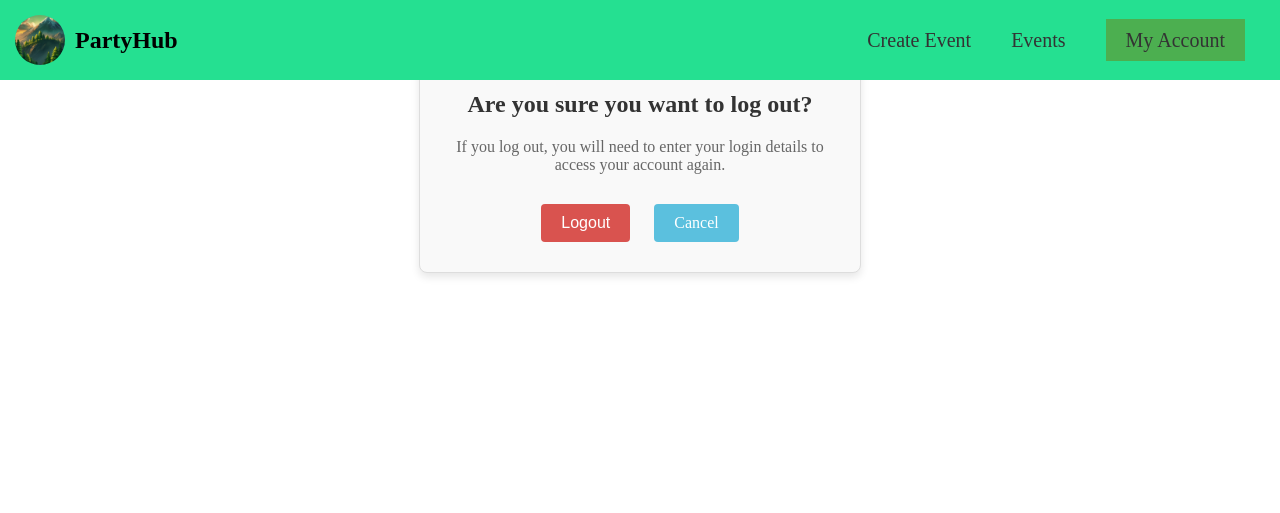
After one commit to 3iqpotato/PartyHub, a Django app: template PartyHub_Project/templates/Accounts/logout.html in a window 1280 px wide. The commit adds this page. Shown: the top 513 px of the page. Run offline with Django 5.2, Linux system fonts and the light colour scheme; the template is opened without the code that fills it, so the values that code supplies are empty; the visitor is signed in with stand-in values (Sample User, id 1).

Commit message:
Add: added logout and fixed some bugs

```diff
--- a/PartyHub_Project/PartyHub_Project/Accounts/models.py
+++ b/PartyHub_Project/PartyHub_Project/Accounts/models.py
@@ -34,7 +34,7 @@ class UserProfile(models.Model):
         max_length=300,
     )
 
-    profile_picture = models.ImageField(upload_to='images/profiles/', blank=True, null=True)
+    profile_picture = models.ImageField(upload_to='profiles/', blank=True, null=True)
 
     bio = models.TextField(blank=True, null=True)
 
--- a/PartyHub_Project/PartyHub_Project/Accounts/urls.py
+++ b/PartyHub_Project/PartyHub_Project/Accounts/urls.py
@@ -1,12 +1,12 @@
 from PartyHub_Project.Accounts import views
-from django.contrib.auth.views import LoginView, LogoutView
+from PartyHub_Project.Accounts.views import CustomLoginView
+from django.contrib.auth.views import LogoutView
 from django.urls import path, include
 
 urlpatterns = [
     path('register/', views.register, name='register'),  # за регистрация
-    path('login/', LoginView.as_view(template_name="accounts/login.html"), name='login'),       # за логване
+    path('login/', CustomLoginView.as_view(), name='login'),       # за логване
     path('logout/', LogoutView.as_view(), name='logout'),    # за излизане
-    # path('profile/', views.ProfileDetailsView.as_view(), name='profile'),
     path('profile/', include([
         path('details/', views.ProfileDetailsView.as_view(), name='profile_details'),
         path('edit/', views.ProfileEditView.as_view(), name='profile_edit'),
--- a/PartyHub_Project/PartyHub_Project/urls.py
+++ b/PartyHub_Project/PartyHub_Project/urls.py
@@ -14,7 +14,8 @@ Including another URLconf
     1. Import the include() function: from django.urls import include, path
     2. Add a URL to urlpatterns:  path('blog/', include('blog.urls'))
 """
-
+from django.conf import settings
+from django.conf.urls.static import static
 from django.contrib import admin
 from django.urls import path, include
 
@@ -24,5 +25,5 @@ urlpatterns = [
     path('events', include('PartyHub_Project.Party.urls')),
     path('accounts/', include('PartyHub_Project.Accounts.urls')),
 ]
-# if settings.DEBUG:
-#     urlpatterns += static(settings.MEDIA_URL, document_root=settings.MEDIA_ROOT)
+if settings.DEBUG:
+    urlpatterns += static(settings.MEDIA_URL, document_root=settings.MEDIA_ROOT)
--- /dev/null
+++ b/PartyHub_Project/static/JS/Nav_buttons_functionality.js
@@ -0,0 +1,9 @@
+    document.querySelector('.dropbtn').addEventListener('click', function(event) {
+        var dropdownContent = document.querySelector('.dropdown-content');
+
+        // Превключваме показването на падащото меню
+        dropdownContent.style.display = dropdownContent.style.display === 'block' ? 'none' : 'block';
+
+        // Спираме нормалното поведение на линка, за да не се презарежда страницата
+        event.preventDefault();
+    });
--- /dev/null
+++ b/PartyHub_Project/static/css/Accounts_css/logout.css
@@ -0,0 +1,49 @@
+.logout-container {
+    max-width: 400px;
+    margin: 50px auto;
+    text-align: center;
+    padding: 20px;
+    border: 1px solid #ddd;
+    border-radius: 8px;
+    background-color: #f9f9f9;
+    box-shadow: 0px 4px 8px rgba(0, 0, 0, 0.1);
+}
+
+.logout-container h2 {
+    font-size: 24px;
+    color: #333;
+}
+
+.logout-container p {
+    color: #666;
+    margin-bottom: 20px;
+}
+
+.confirm-logout, .cancel-logout {
+    display: inline-block;
+    padding: 10px 20px;
+    margin: 10px;
+    font-size: 16px;
+    border-radius: 4px;
+    text-decoration: none;
+    color: white;
+    cursor: pointer;
+}
+
+.confirm-logout {
+    background-color: #d9534f; /* Червен бутон за излизане */
+    border: none;
+}
+
+.cancel-logout {
+    background-color: #5bc0de; /* Син бутон за отказ */
+    color: white;
+}
+
+.confirm-logout:hover {
+    background-color: #c9302c;
+}
+
+.cancel-logout:hover {
+    background-color: #31b0d5;
+}
--- a/PartyHub_Project/static/css/navigation_bar.css
+++ b/PartyHub_Project/static/css/navigation_bar.css
@@ -49,3 +49,107 @@ body {
 #nav_links a:hover {
     text-decoration: underline; /* Подчертаване при задържане на курсора */
 }
+
+#user_links {
+    display: flex;
+    justify-content: flex-start;
+    align-items: center;
+    list-style: none;
+    padding: 0;
+}
+
+/* Стилове за dropdown контейнера */
+/* Стилове за основните линкове */
+#user_links {
+    display: flex;
+    align-items: center; /* За да подравниш линковете по център */
+}
+
+#user_links a {
+    margin-right: 20px; /* Разстояние между линковете */
+    text-decoration: none; /* Премахва подчертаването на линковете */
+    color: #333; /* Цвета на текста */
+}
+
+/* Стилове за падащото меню */
+.dropdown {
+    position: relative;
+    display: inline-block; /* За да се нареди редом с останалите линкове */
+}
+
+.dropdown .dropbtn {
+    background-color: #4CAF50; /* Зелен фон */
+    color: white;
+    padding: 10px 20px;
+    font-size: 16px;
+    border: none;
+    cursor: pointer;
+}
+
+/* Падащото съдържание */
+.dropdown-content {
+    display: none; /* Скрива съдържанието по подразбиране */
+    position: absolute;
+    background-color: #f9f9f9; /* Светъл фон */
+    min-width: 160px;
+    box-shadow: 0px 8px 16px rgba(0, 0, 0, 0.2);
+    z-index: 1;
+}
+
+.dropdown-content a {
+    color: black;
+    padding: 12px 16px;
+    text-decoration: none;
+    display: block;
+}
+
+/* Променя стила на линковете при hover */
+.dropdown-content a:hover {
+    background-color: #ddd; /* Променя фона на линковете при задържане на мишката */
+}
+
+/* Показване на падащото меню при hover */
+.dropdown:hover .dropdown-content {
+    display: block; /* Показва менюто когато мишката е върху падащото меню */
+}
+
+.dropdown:hover .dropbtn {
+    background-color: #3e8e41; /* Променя фона на бутона при hover */
+}
+
+.logout-form {
+    display: block;
+    margin: 0;
+    padding: 0;
+}
+
+.logout-link {
+    background: none;
+    border: none;
+    color: black;
+    padding: 6px 16px;
+    font-size: 16px;
+    text-align: left;
+    width: auto;
+    cursor: pointer;
+    text-decoration: none;
+    display: block;
+}
+
+/*.logout-link:hover {*/
+/*    background-color: #ddd; !* Променя фона при задържане *!*/
+/*}*/
+
+/*!* Допълнителни стилове *!*/
+/*.dropdown-content a,*/
+/*.logout-link {*/
+/*    color: black;*/
+/*    display: block;*/
+/*    text-decoration: none;*/
+/*    padding: 12px 16px;*/
+/*}*/
+
+/*.dropdown-content a:hover,*/
+/*.logout-link:hover {*/
+/*    background-color: #ddd;*/
+/*}*/
--- a/PartyHub_Project/static/css/styles.css
+++ b/PartyHub_Project/static/css/styles.css
@@ -1,3 +1,3 @@
+@import "navigation_bar.css";
 @import "footer.css";
-@import "navigation_bar.css";
 @import "base.css";
--- /dev/null
+++ b/PartyHub_Project/templates/Accounts/logout.html
@@ -0,0 +1,17 @@
+{% extends "Common/base.html" %}
+{% load static %}
+{% block styles %}
+    <link rel="stylesheet" href="{% static 'css/Accounts_css/logout.css' %}">
+{% endblock %}
+{% block content %}
+<div class="logout-container">
+    <h2>Are you sure you want to log out?</h2>
+    <p>If you log out, you will need to enter your login details to access your account again.</p>
+
+    <form method="post" action="{% url 'logout' %}">
+        {% csrf_token %}
+        <button type="submit" class="confirm-logout">Logout</button>
+        <a href="{% url 'profile_details' %}" class="cancel-logout">Cancel</a>
+    </form>
+</div>
+{% endblock %}
--- a/PartyHub_Project/templates/Accounts/profile_details.html
+++ b/PartyHub_Project/templates/Accounts/profile_details.html
@@ -9,7 +9,7 @@
             <!-- Профилна снимка и VIP статус -->
             <div class="profile-picture-wrapper">
                 {% if user.profile.profile_picture %}
-                <img src="{{ user.profile.profile_picture }}" alt="Profile Picture" class="profile-picture {% if user.profile.is_vip %}vip{% endif %}">
+                <img src="{{ user.profile.profile_picture.url }}" alt="Profile Picture" class="profile-picture {% if user.profile.is_vip %}vip{% endif %}">
                 {% else %}
                 <img src="{% static 'images/profiles/default_img.jpg' %}" alt="Profile Picture" class="profile-picture {% if user.profile.is_vip %}vip{% endif %}">
             {% endif %}
@@ -33,7 +33,7 @@
         <!-- Информация за потребителя -->
         <div class="profile-info-details">
             <h3>About Me: </h3>
-            <p>{{ user.bio }}</p>
+            <p>{{ user.profile.bio }}</p>
         </div>
 
         <!-- Бутон за редактиране на профила -->
--- a/PartyHub_Project/templates/Common/navigation_bar.html
+++ b/PartyHub_Project/templates/Common/navigation_bar.html
@@ -16,13 +16,27 @@
         </div>
         {% else %}
 
-                <!-- Линкове за влезли потребители -->
-                <div id="user_links">
-                    <a href="{% url 'profile_details' %}">My Account</a>
-                    <a href="">Events</a>
-                    <a href="">My Tickets</a>
+            <!-- Линкове за влезли потребители -->
+            <div id="user_links">
+                <a href="">Create Event</a>
+                <a href="">Events</a>
+
+                <!-- Падащо меню за "My Account" -->
+                <div class="dropdown">
+                    <a href="#" class="dropbtn">My Account</a>
+                    <div class="dropdown-content">
+                        <a href="{% url 'profile_details' %}">View Profile</a>
+                        <a href="">My Tickets</a>
+                        <a href="">My Friends</a>
+                        <form method="post" action="{% url 'logout' %}" class="logout-form">
+                            {% csrf_token %}
+                            <button type="submit" class="logout-link"><a>Logout</a></button>
+                        </form>
+                    </div>
                 </div>
+            </div>
 
     {% endif %}
     </div>
 </nav>
+<script src="{% static 'JS/Nav_buttons_functionality.js' %}"></script>
```
Also changed, not shown: PartyHub_Project/PartyHub_Project/Accounts/views.py (+13 -1 lines), PartyHub_Project/PartyHub_Project/settings.py (+8 -0 lines), PartyHub_Project/PartyHub_Project/Accounts/migrations/0003_alter_userprofile_profile_picture.py (added), PartyHub_Project/images/profiles/default_img.jpg (added), PartyHub_Project/images/profiles/fd94a141191769.Y3JvcCw4MjcsNjQ3LDExNDQsMjExMg.jpg (added), PartyHub_Project/images/profiles/fd94a141191769_r9IJwfM.Y3JvcCw4MjcsNjQ3LDExNDQsMjExMg.jpg (added).
